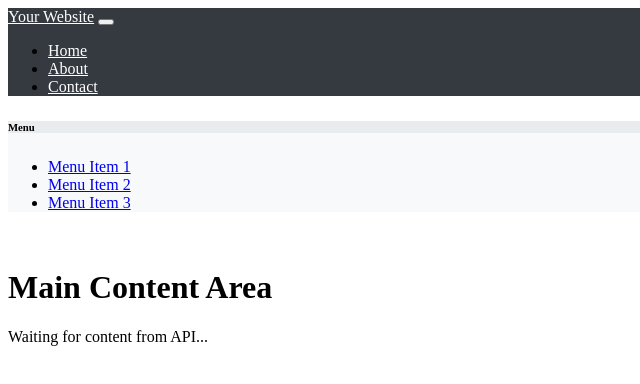
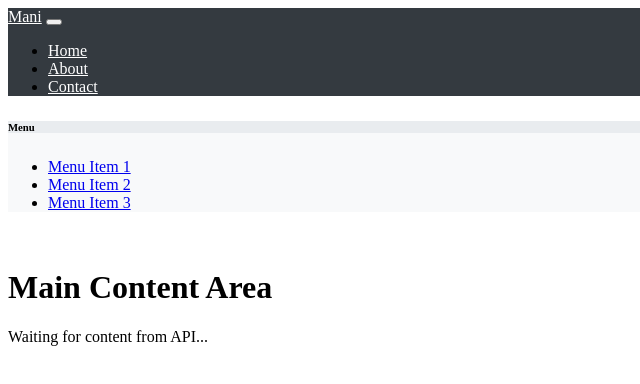
Before and after one commit to karabojoshua/lab6-prep, a website: page index.html in a window 1280 px wide. Shown: the full height of the page, 0-640 px from the left. Drawn offline with Linux system fonts and the light colour scheme; no server answers.

Commit message:
Update index.html

```diff
--- a/index.html
+++ b/index.html
@@ -42,7 +42,7 @@
   <!-- Navbar -->
   <nav class="navbar navbar-expand-lg navbar-dark bg-dark">
     <div class="container">
-      <a class="navbar-brand" href="#">Your Website</a>
+      <a class="navbar-brand" href="#">Mani</a>
       <button class="navbar-toggler" type="button" data-bs-toggle="collapse" data-bs-target="#navbarNav" aria-controls="navbarNav" aria-expanded="false" aria-label="Toggle navigation">
         <span class="navbar-toggler-icon"></span>
       </button>
```
